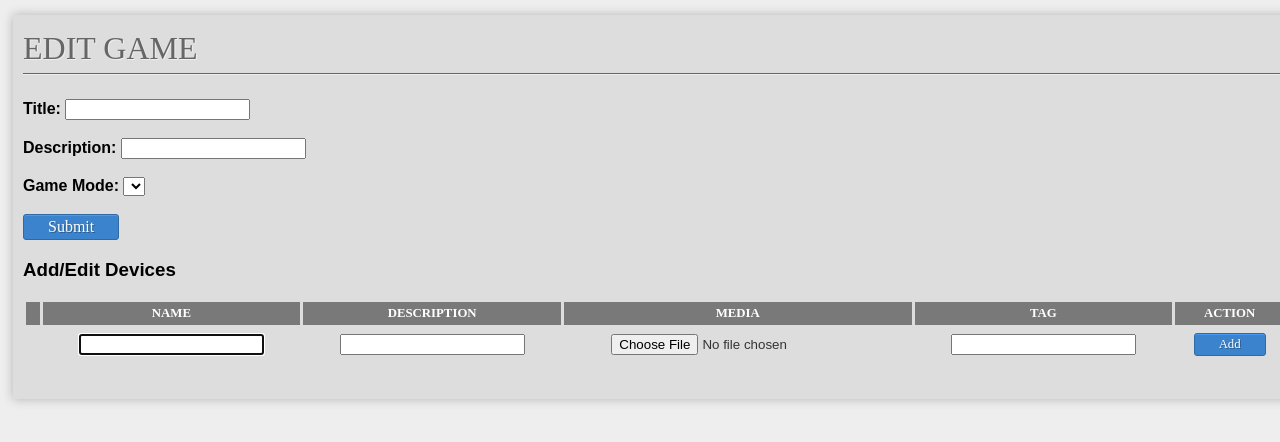
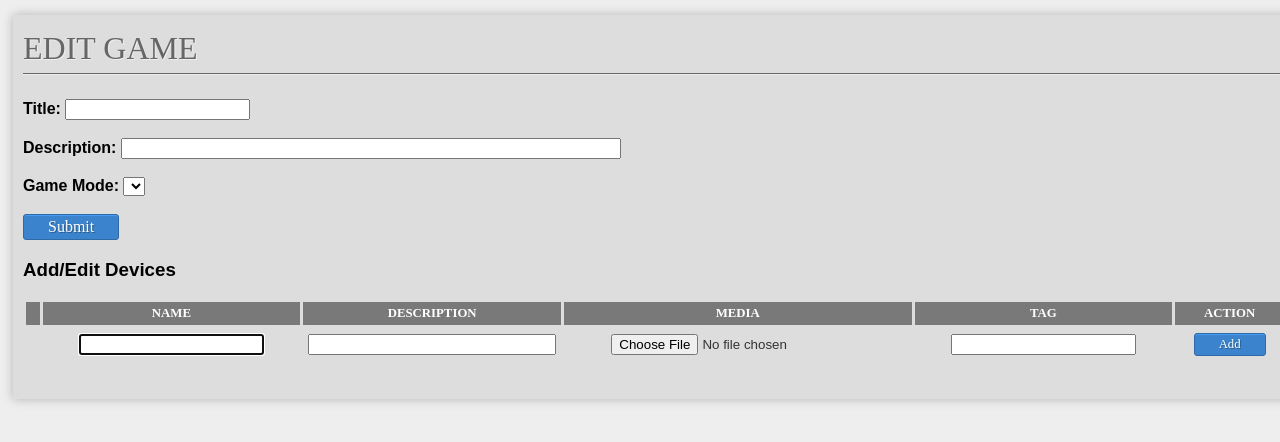
Before and after one commit to dncswim76/discovery_space_rfid, a Flask app: template app/templates/edit_games.html in a window 1280 px wide. Shown: the part 50-492 px from the top of the page. Run offline with Flask 2, Linux system fonts and the light colour scheme; the template is opened without the code that fills it, so the values that code supplies are empty; some libraries are stand-ins or nearby versions.

Commit message:
closing #8

```diff
--- a/app/static/css/theme.css
+++ b/app/static/css/theme.css
@@ -232,6 +232,15 @@ input.text:hover, textarea:hover {
     border: 1px solid #bbbbbb;
 }
 
+/* Size for description fields */
+#edit_description{
+    width:500px;
+}
+
+#description{
+    width:100%;
+}
+
 /* Images */
 img {
     display: block;
--- a/app/templates/edit_games.html
+++ b/app/templates/edit_games.html
@@ -12,7 +12,7 @@
         <br>
         <form action="" method="post" id="edit_game_fields">
             <b>Title: </b><input name="game_title" type="text" value="{{ game.title }}" /><br><br>
-            <b>Description: </b><input name="game_description" type="text" value="{{ game.description }}" /><br><br>
+            <b>Description: </b><input id="edit_description" name="game_description" type="textarea" value="{{ game.description }}" /><br><br>
             <b>Game Mode: </b>
             <select name="mode">
             <option></option>
@@ -54,7 +54,7 @@
                 <td></td>
                 <form action="" method="post" name="add_device" enctype=multipart/form-data>
                     <td><input id="add_name" name="device_name" type="text" /></td>
-                    <td><input name="device_description" type="text" /></td>
+                    <td><input id="description" name="device_description" type="text" /></td>
                     <td><input name="file" type="file"></td>
                     <td><input name="device_tag" type="text" /></td>
                     <td><input name="add_rfid" type="submit" value="Add" /></td>
@@ -95,9 +95,9 @@
                 <tr>
                     <td></td>
                     <form action="" method="post" name="add_question">
-                        <td><input name="question_text" type="text" /></td>
+                        <td><input id="description" name="question_text" type="text" /></td>
                         <!-- Select answers to Question.-->
-                        <td><select multiple name="answers" size=3>
+                        <td><select multiple name="answers" size=5>
                         {% for device in devices %}
                             <option value="{{ device.id }}">{{ device.name }}</option>
                         {% endfor %}
```
